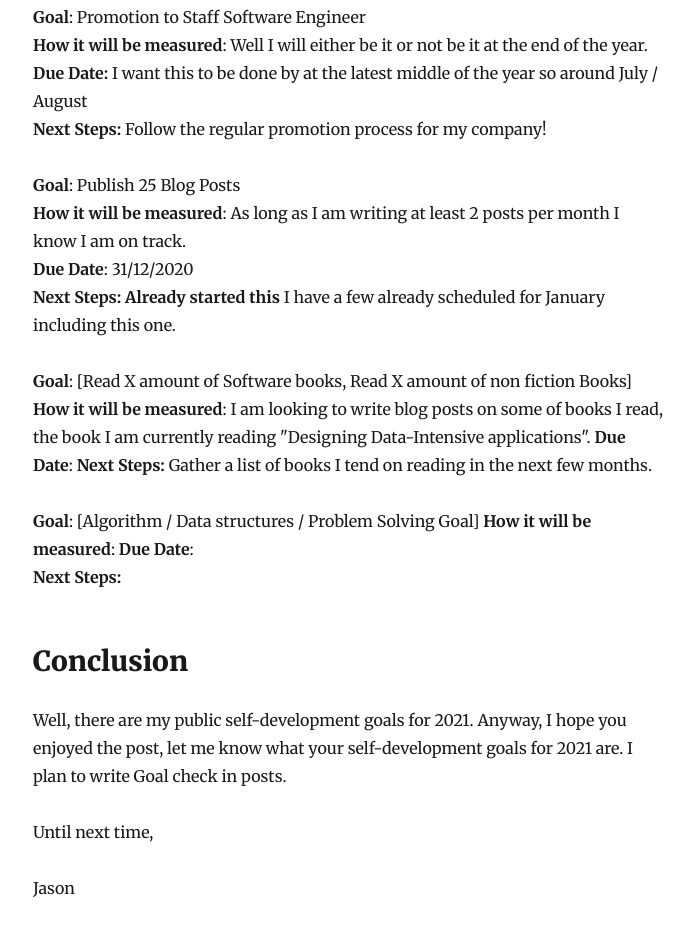
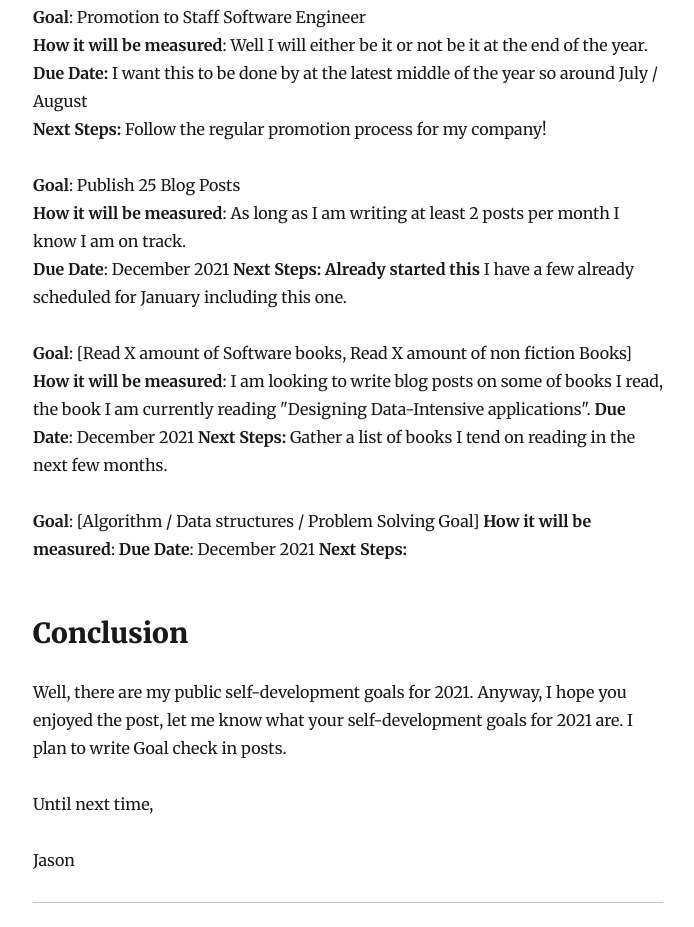
Before and after one commit to jaslloyd/my-blog, a Gatsby site: page /2021-01-05-2021-self-development-goals/ in a window 1280 px wide. Shown: the part 904-1831 px from the top of the page, without its empty margins (292-986 px from the left). Built offline with nearby package versions, Linux system fonts and the light colour scheme; Gatsby itself is replaced by a stand-in of ours; some packages are replaced by stand-ins of ours.

Commit message:
December 2021

```diff
--- a/content/blog/2021-01-05-2021-self-development-goals/index.md
+++ b/content/blog/2021-01-05-2021-self-development-goals/index.md
@@ -18,17 +18,17 @@ Another year is here and it's time for me to write my goals for 2021. This is th
 
 **Goal**: Publish 25 Blog Posts
 **How it will be measured**: As long as I am writing at least 2 posts per month I know I am on track.
-**Due Date**: 31/12/2020
+**Due Date**: December 2021
 **Next Steps:** **Already started this** I have a few already scheduled for January including this one.
 
 **Goal**: [Read X amount of Software books, Read X amount of non fiction Books]
 **How it will be measured**: I am looking to write blog posts on some of books I read, the book I am currently reading "Designing Data-Intensive applications".
-**Due Date**:
+**Due Date**: December 2021
 **Next Steps:** Gather a list of books I tend on reading in the next few months.
 
 **Goal**: [Algorithm / Data structures / Problem Solving Goal]
 **How it will be measured**:
-**Due Date**:
+**Due Date**: December 2021
 **Next Steps:**
 
 ## Conclusion
```
